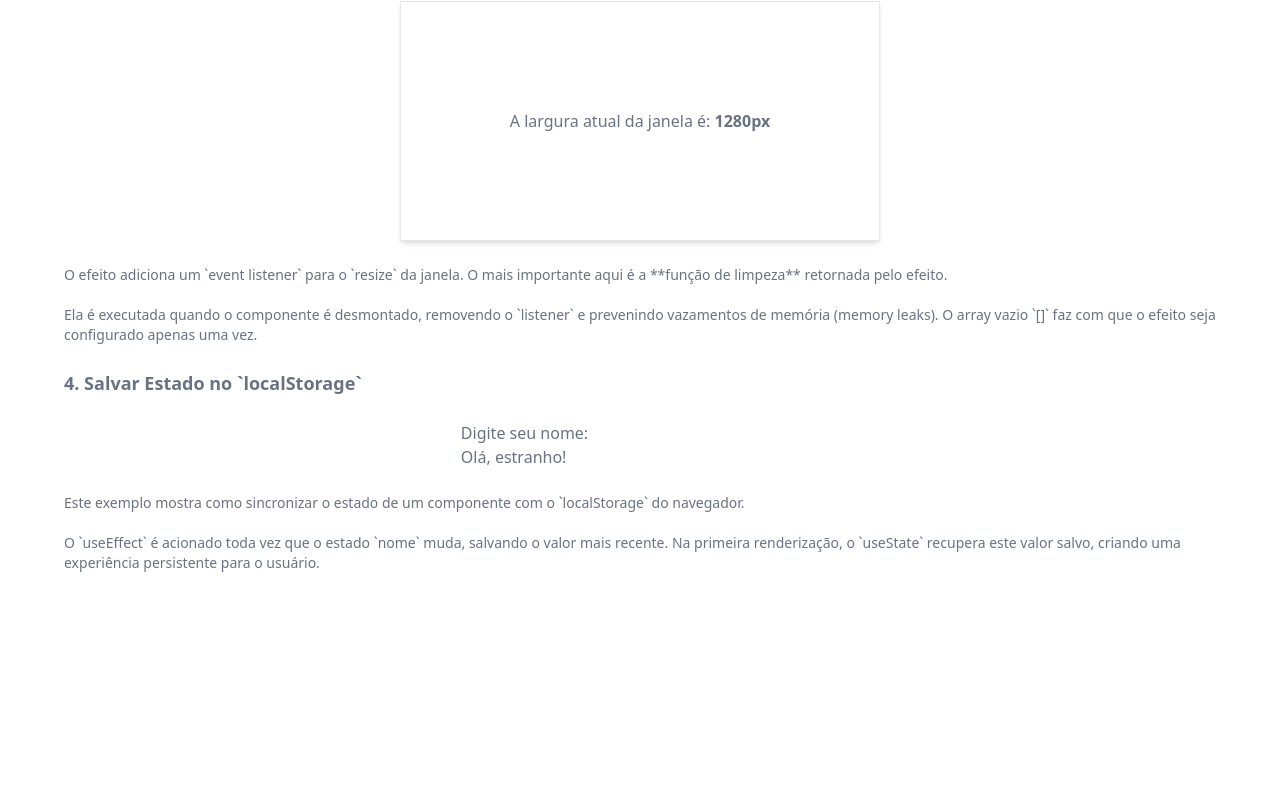
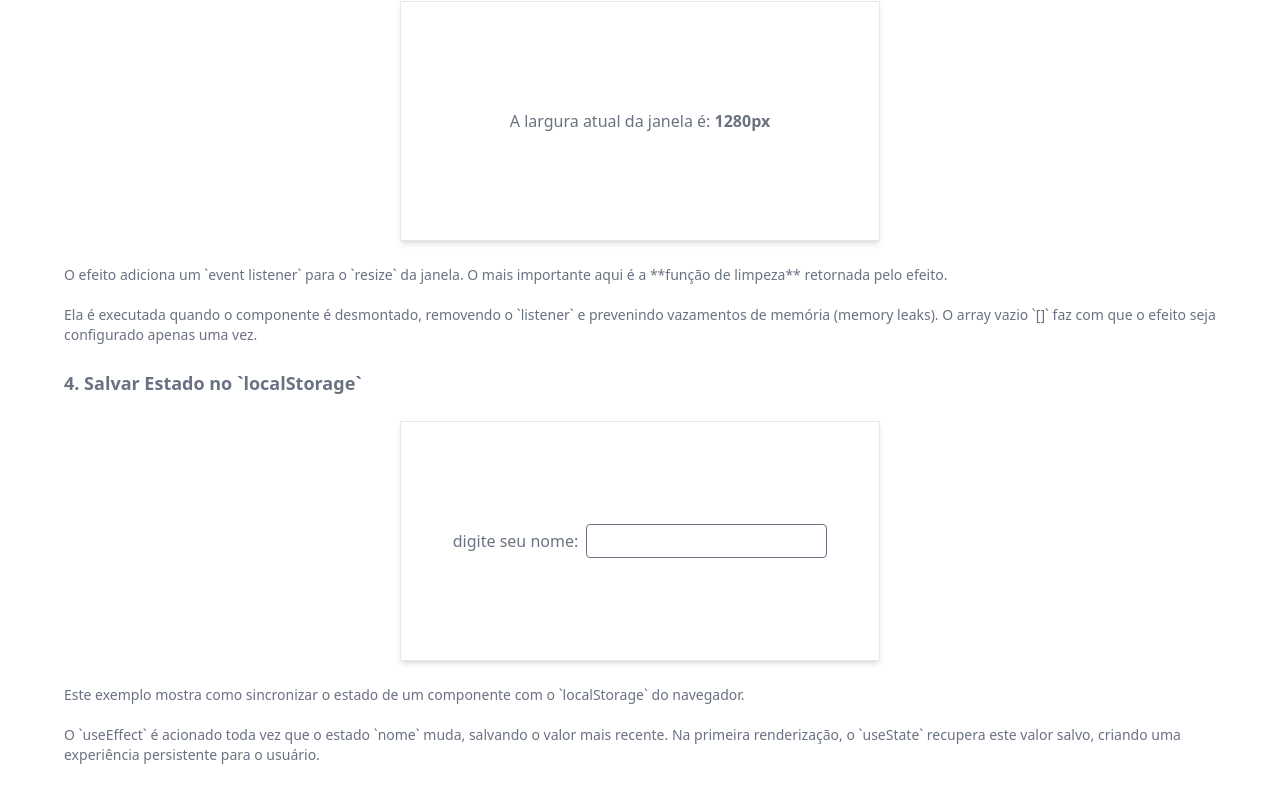
Before and after one commit to luan-services/react-hooks-usecases, a React (Vite) app: page /#/useEffect in a window 1280 px wide. Shown: the part 1279-2082 px from the top of the page. Before the commit the page ends 1916 px from the top, so only its background shows below. Built offline with nearby package versions, Linux system fonts and the light colour scheme; no server answers.

Commit message:
set localstorage value

```diff
--- a/components/use_effect_page_components/SalvarFormLocalStorage.jsx
+++ b/components/use_effect_page_components/SalvarFormLocalStorage.jsx
@@ -4,6 +4,10 @@ export const SalvarFormLocalStorage = () => {
     // Tenta carregar o nome do localStorage. Se não houver, usa uma string vazia.
     const valorInicial = localStorage.getItem('nomeUsuario') || '';
     const [nome, setNome] = useState(valorInicial);
+
+    const handleValueChange = (event) => {
+        setNome(event.target.value)
+    }
 
     // Este efeito sincroniza o estado 'nome' com o localStorage
     useEffect(() => {
@@ -13,16 +17,16 @@ export const SalvarFormLocalStorage = () => {
     }, [nome]); // O efeito roda toda vez que o 'nome' muda
 
     return (
-    <div>
-      <label>
-        Digite seu nome:
-        <input
-          type="text"
-          value={nome}
-          onChange={e => setNome(e.target.value)}
-        />
+        <div className="shadow-md border-gray-200 border-1 w-120 min-h-60 p-8 flex flex-col gap-4 items-center justify-center">
+            <div className="flex flex-row gap-2 items-center">
+                <label className="flex">
+                    digite seu nome:
                 </label>
-      <p>Olá, {nome || 'estranho'}!</p>
+                <input className="border-gray-500 border-1 rounded-sm p-1 outline-0 focus:border-blue-500" type="text" value={nome} onChange={(e) => handleValueChange(e)}/>
+            </div>
+            {nome &&
+                <p>valor {nome} salvo no localStorage</p>
+            }
         </div>
     );
 }
```
Lines whose indentation alone changed are shown as unchanged.
